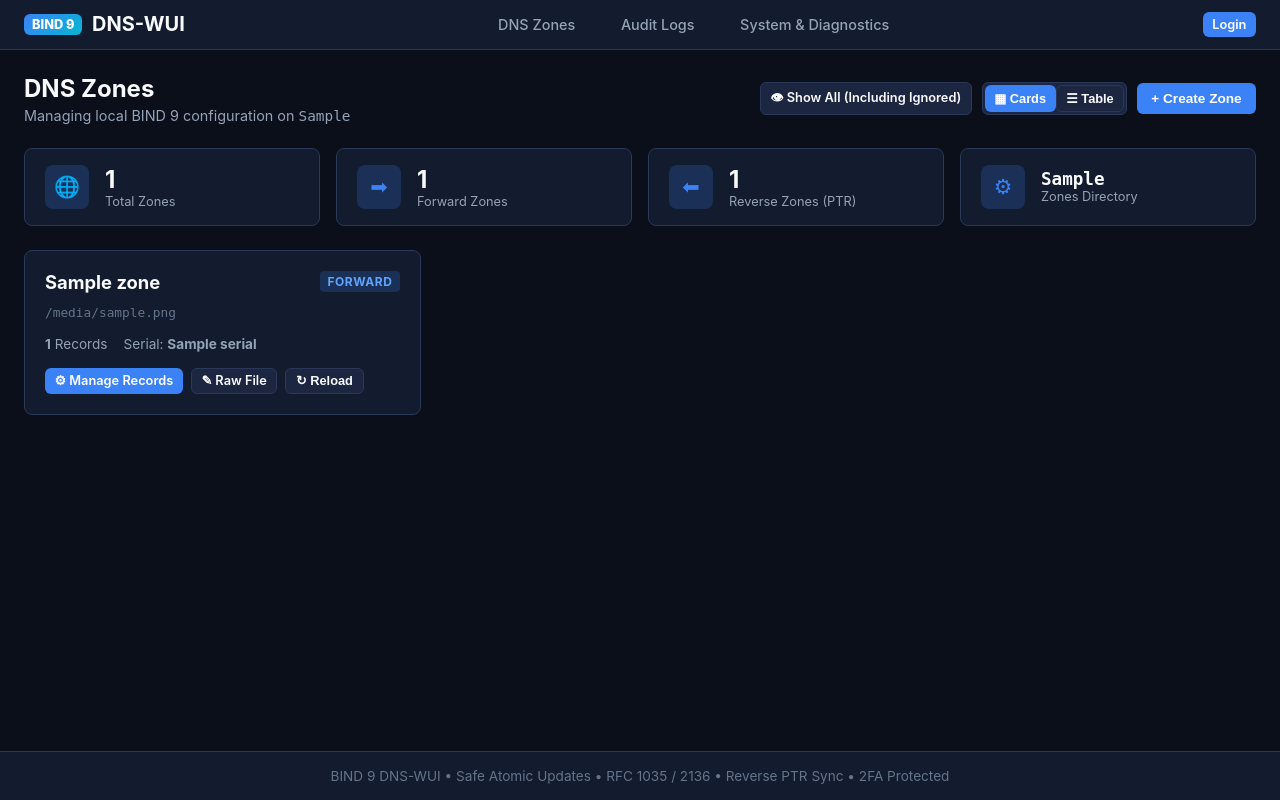
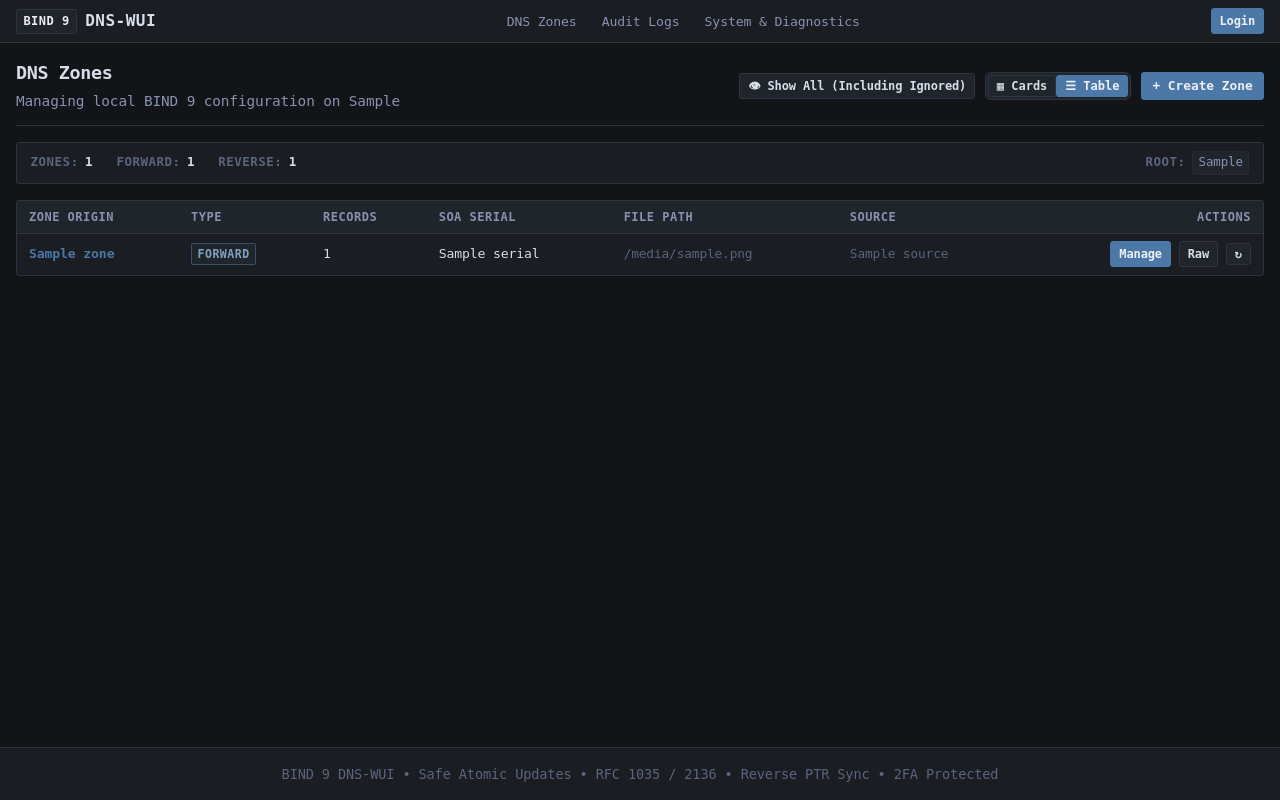
Before and after one commit to pferland/dns-wui, a FastAPI app: template app/templates/index.html in a window 1280 px wide. Run offline with FastAPI, Linux system fonts and the light colour scheme; the template is opened without the code that fills it: most values are stand-ins (such as "Sample title", 1, 10 or a date in 2020).

Commit message:
style: apply high-density utilitarian sysadmin console design

```diff
--- a/app/static/css/style.css
+++ b/app/static/css/style.css
@@ -1,30 +1,38 @@
 :root {
-  --bg-primary: #0b0f19;
-  --bg-secondary: #131b2e;
-  --bg-card: #1c2640;
-  --bg-card-hover: #243152;
-  --border-color: #2a3859;
-  --accent: #3b82f6;
-  --accent-hover: #2563eb;
-  --accent-glow: rgba(59, 130, 246, 0.2);
-  --text-main: #f8fafc;
-  --text-muted: #94a3b8;
-  --text-dim: #64748b;
-  --success: #10b981;
-  --warning: #f59e0b;
-  --danger: #ef4444;
-  --radius: 8px;
-  --shadow: 0 4px 16px rgba(0, 0, 0, 0.5);
+  --bg-primary: #121417;
+  --bg-secondary: #1a1d22;
+  --bg-card: #20242b;
+  --bg-card-hover: #272d36;
+  --bg-active: #2f3642;
+  --border-color: #2e3440;
+  --border-focus: #4c566a;
+  --border-subtle: #242933;
 
-  /* DNS Record Badges */
-  --badge-a: #0284c7;
-  --badge-aaaa: #0d9488;
-  --badge-cname: #d97706;
-  --badge-ptr: #16a34a;
-  --badge-mx: #7c3aed;
-  --badge-txt: #475569;
-  --badge-ns: #db2777;
-  --badge-soa: #64748b;
+  --accent: #4c78a8;
+  --accent-hover: #5b8ec5;
+  --accent-text: #eceff4;
+
+  --text-main: #d8dee9;
+  --text-muted: #8892b0;
+  --text-dim: #5a657d;
+
+  --success: #a3be8c;
+  --warning: #ebcb8b;
+  --danger: #bf616a;
+
+  --radius: 3px;
+  --radius-sm: 2px;
+  --shadow: none;
+
+  /* Strict DNS Record Badges */
+  --badge-a: #2e3440;
+  --badge-aaaa: #2e3440;
+  --badge-cname: #2e3440;
+  --badge-ptr: #2e3440;
+  --badge-mx: #2e3440;
+  --badge-txt: #2e3440;
+  --badge-ns: #2e3440;
+  --badge-soa: #2e3440;
 }
 
 * {
@@ -34,17 +42,24 @@
 }
 
 body {
-  font-family: -apple-system, BlinkMacSystemFont, "Segoe UI", Roboto, Helvetica, Arial, sans-serif;
+  font-family: ui-monospace, "SF Mono", "DejaVu Sans Mono", "Roboto Mono", Menlo, Consolas, monospace;
   background-color: var(--bg-primary);
   color: var(--text-main);
   min-height: 100vh;
   display: flex;
   flex-direction: column;
+  font-size: 13px;
+  line-height: 1.5;
+  letter-spacing: -0.01em;
 }
 
 a {
-  color: inherit;
+  color: var(--accent-hover);
   text-decoration: none;
+}
+
+a:hover {
+  text-decoration: underline;
 }
 
 /* Header & Nav */
@@ -57,114 +72,127 @@ header {
 }
 
 .navbar {
-  max-width: 1400px;
+  max-width: 1440px;
   margin: 0 auto;
   display: flex;
   align-items: center;
   justify-content: space-between;
-  padding: 0.75rem 1.5rem;
+  padding: 0.5rem 1rem;
 }
 
 .nav-brand {
   display: flex;
   align-items: center;
-  gap: 0.6rem;
-  font-size: 1.25rem;
+  gap: 0.5rem;
+  font-size: 1rem;
   font-weight: 700;
+  letter-spacing: 0.5px;
   color: var(--text-main);
 }
 
 .brand-badge {
-  background: linear-gradient(135deg, #3b82f6, #06b6d4);
-  color: #fff;
-  padding: 0.2rem 0.5rem;
-  border-radius: 6px;
-  font-size: 0.8rem;
-  font-weight: 800;
+  background: var(--bg-card);
+  color: var(--accent-text);
+  border: 1px solid var(--border-color);
+  padding: 0.15rem 0.4rem;
+  border-radius: var(--radius-sm);
+  font-size: 0.75rem;
+  font-weight: 700;
 }
 
 .nav-links {
   display: flex;
   align-items: center;
-  gap: 1.25rem;
+  gap: 0.25rem;
   list-style: none;
 }
 
 .nav-links a {
-  padding: 0.4rem 0.8rem;
-  border-radius: 6px;
+  padding: 0.3rem 0.6rem;
+  border-radius: var(--radius-sm);
   color: var(--text-muted);
-  font-weight: 500;
-  font-size: 0.9rem;
-  transition: all 0.2s;
+  font-size: 0.82rem;
+  border: 1px solid transparent;
+  transition: all 0.1s;
 }
 
 .nav-links a:hover,
 .nav-links a.active {
   color: var(--text-main);
   background-color: var(--bg-card);
+  border-color: var(--border-color);
+  text-decoration: none;
 }
 
 .nav-actions {
   display: flex;
   align-items: center;
-  gap: 0.75rem;
+  gap: 0.5rem;
 }
 
 /* Buttons */
 .btn {
   display: inline-flex;
   align-items: center;
-  gap: 0.4rem;
-  padding: 0.5rem 0.9rem;
-  border-radius: 6px;
-  font-size: 0.85rem;
+  justify-content: center;
+  gap: 0.35rem;
+  padding: 0.35rem 0.65rem;
+  border-radius: var(--radius);
+  font-size: 0.8rem;
+  font-family: inherit;
   font-weight: 600;
   cursor: pointer;
-  border: none;
-  transition: all 0.15s;
+  border: 1px solid var(--border-color);
+  background-color: var(--bg-card);
+  color: var(--text-main);
+  transition: background-color 0.1s, border-color 0.1s;
+  text-decoration: none !important;
+}
+
+.btn:hover {
+  background-color: var(--bg-card-hover);
+  border-color: var(--border-focus);
 }
 
 .btn-primary {
   background-color: var(--accent);
-  color: #fff;
+  color: var(--accent-text);
+  border-color: var(--accent);
 }
 
 .btn-primary:hover {
   background-color: var(--accent-hover);
+  border-color: var(--accent-hover);
 }
 
 .btn-secondary {
   background-color: var(--bg-card);
   color: var(--text-main);
-  border: 1px solid var(--border-color);
-}
-
-.btn-secondary:hover {
-  background-color: var(--bg-card-hover);
+  border-color: var(--border-color);
 }
 
 .btn-danger {
-  background-color: rgba(239, 68, 68, 0.2);
-  color: #fca5a5;
-  border: 1px solid var(--danger);
+  background-color: rgba(191, 97, 106, 0.15);
+  color: #d08770;
+  border-color: rgba(191, 97, 106, 0.4);
 }
 
 .btn-danger:hover {
   background-color: var(--danger);
   color: #fff;
+  border-color: var(--danger);
 }
 
 .btn-sm {
-  padding: 0.3rem 0.6rem;
-  font-size: 0.8rem;
+  padding: 0.2rem 0.5rem;
+  font-size: 0.75rem;
 }
 
 /* Container */
 .container {
-  max-width: 1400px;
+  max-width: 1440px;
   margin: 0 auto;
-  padding: 1.5rem;
+  padding: 1rem;
   flex: 1;
   width: 100%;
 }
@@ -174,76 +202,76 @@ header {
   display: flex;
   justify-content: space-between;
   align-items: center;
-  margin-bottom: 1.5rem;
+  margin-bottom: 1rem;
   flex-wrap: wrap;
-  gap: 1rem;
+  gap: 0.75rem;
+  border-bottom: 1px solid var(--border-color);
+  padding-bottom: 0.75rem;
 }
 
 .page-title {
-  font-size: 1.5rem;
+  font-size: 1.15rem;
+  font-weight: 700;
+  letter-spacing: -0.02em;
+}
+
+/* Utilitarian Status Bar */
+.status-bar {
+  display: flex;
+  align-items: center;
+  gap: 1.5rem;
+  background-color: var(--bg-secondary);
+  border: 1px solid var(--border-color);
+  border-radius: var(--radius);
+  padding: 0.5rem 0.85rem;
+  margin-bottom: 1rem;
+  font-size: 0.78rem;
+  flex-wrap: wrap;
+}
+
+.status-item {
+  display: flex;
+  align-items: center;
+  gap: 0.4rem;
+}
+
+.status-label {
+  color: var(--text-dim);
+  font-weight: 700;
+  letter-spacing: 0.5px;
+}
+
+.status-val {
+  color: var(--text-main);
   font-weight: 700;
 }
 
-/* Stat Cards */
-.stats-grid {
-  display: grid;
-  grid-template-columns: repeat(auto-fit, minmax(220px, 1fr));
-  gap: 1rem;
-  margin-bottom: 1.5rem;
-}
-
-.stat-card {
-  background-color: var(--bg-secondary);
-  border: 1px solid var(--border-color);
-  border-radius: var(--radius);
-  padding: 1rem 1.25rem;
-  display: flex;
-  align-items: center;
-  gap: 1rem;
-}
-
-.stat-icon {
-  width: 44px;
-  height: 44px;
-  border-radius: 8px;
-  background-color: var(--accent-glow);
-  color: var(--accent);
-  display: flex;
-  align-items: center;
-  justify-content: center;
-  font-size: 1.3rem;
-}
-
-.stat-value {
-  font-size: 1.5rem;
-  font-weight: 700;
-}
-
-.stat-label {
-  font-size: 0.8rem;
+.status-code {
   color: var(--text-muted);
+  background: var(--bg-card);
+  padding: 0.1rem 0.35rem;
+  border-radius: var(--radius-sm);
+  border: 1px solid var(--border-subtle);
 }
 
 /* Zone Grid (Cards Mode) */
 .zones-grid {
   display: grid;
-  grid-template-columns: repeat(auto-fill, minmax(320px, 1fr));
-  gap: 1.25rem;
+  grid-template-columns: repeat(auto-fill, minmax(310px, 1fr));
+  gap: 0.75rem;
 }
 
 .zone-card {
   background-color: var(--bg-secondary);
   border: 1px solid var(--border-color);
   border-radius: var(--radius);
-  padding: 1.25rem;
+  padding: 0.85rem;
   display: flex;
   flex-direction: column;
-  transition: transform 0.15s, border-color 0.15s;
 }
 
 .zone-card:hover {
-  transform: translateY(-2px);
-  border-color: var(--accent);
+  border-color: var(--border-focus);
 }
 
 .zone-card-header {
@@ -284,28 +312,31 @@ header {
 }
 
 /* Badges */
+/* Utilitarian Badges */
 .badge {
   display: inline-block;
-  padding: 0.2rem 0.5rem;
-  border-radius: 4px;
-  font-size: 0.75rem;
+  padding: 0.1rem 0.35rem;
+  border-radius: var(--radius-sm);
+  font-size: 0.72rem;
   font-weight: 700;
   letter-spacing: 0.5px;
+  border: 1px solid var(--border-color);
+  background-color: var(--bg-card);
 }
 
-.badge-forward { background-color: rgba(59, 130, 246, 0.2); color: #60a5fa; }
-.badge-reverse { background-color: rgba(16, 185, 129, 0.2); color: #34d399; }
+.badge-forward { border-color: rgba(91, 142, 197, 0.4); color: #81a1c1; }
+.badge-reverse { border-color: rgba(163, 190, 140, 0.4); color: #a3be8c; }
 
-.badge-A { background-color: var(--badge-a); color: #fff; }
-.badge-AAAA { background-color: var(--badge-aaaa); color: #fff; }
-.badge-CNAME { background-color: var(--badge-cname); color: #fff; }
-.badge-PTR { background-color: var(--badge-ptr); color: #fff; }
-.badge-MX { background-color: var(--badge-mx); color: #fff; }
-.badge-TXT { background-color: var(--badge-txt); color: #fff; }
-.badge-NS { background-color: var(--badge-ns); color: #fff; }
-.badge-SOA { background-color: var(--badge-soa); color: #fff; }
+.badge-A { border-color: #5e81ac; color: #88c0d0; }
+.badge-AAAA { border-color: #8fbcbb; color: #8fbcbb; }
+.badge-CNAME { border-color: #d08770; color: #ebcb8b; }
+.badge-PTR { border-color: #a3be8c; color: #a3be8c; }
+.badge-MX { border-color: #b48ead; color: #b48ead; }
+.badge-TXT { border-color: #4c566a; color: #d8dee9; }
+.badge-NS { border-color: #bf616a; color: #d08770; }
+.badge-SOA { border-color: #4c566a; color: #eceff4; }
 
-/* Compact Sysadmin Table */
+/* High-Density Utilitarian Data Table */
 .data-table-container {
   background-color: var(--bg-secondary);
   border: 1px solid var(--border-color);
@@ -317,20 +348,24 @@ header {
   width: 100%;
   border-collapse: collapse;
   text-align: left;
-  font-size: 0.9rem;
+  font-size: 0.82rem;
+  font-family: inherit;
 }
 
 .data-table th {
   background-color: var(--bg-card);
-  padding: 0.75rem 1rem;
+  padding: 0.45rem 0.75rem;
   color: var(--text-muted);
-  font-weight: 600;
+  font-weight: 700;
+  font-size: 0.75rem;
+  letter-spacing: 0.5px;
   border-bottom: 1px solid var(--border-color);
+  text-transform: uppercase;
 }
 
 .data-table td {
-  padding: 0.7rem 1rem;
-  border-bottom: 1px solid var(--border-color);
+  padding: 0.45rem 0.75rem;
+  border-bottom: 1px solid var(--border-subtle);
   color: var(--text-main);
   vertical-align: middle;
 }
--- a/app/static/js/app.js
+++ b/app/static/js/app.js
@@ -15,6 +15,12 @@ function showToast(message, isError = false) {
     toast.classList.remove("show");
   }, 3500);
 }
+
+// Initialize View Mode on Load (Defaults to Table)
+document.addEventListener("DOMContentLoaded", () => {
+  const savedMode = localStorage.getItem("dns_view_mode") || "table";
+  setViewMode(savedMode);
+});
 
 // View Mode Toggle (Cards vs Compact Table)
 function setViewMode(mode) {
--- a/app/templates/index.html
+++ b/app/templates/index.html
@@ -27,35 +27,23 @@
   </div>
 </div>
 
-<!-- Stats -->
-<div class="stats-grid">
-  <div class="stat-card">
-    <div class="stat-icon">&#127760;</div>
-    <div>
-      <div class="stat-value">{{ zones|length }}</div>
-      <div class="stat-label">Total Zones</div>
-    </div>
+<!-- Utilitarian Status Bar -->
+<div class="status-bar">
+  <div class="status-item">
+    <span class="status-label">ZONES:</span>
+    <span class="status-val">{{ zones|length }}</span>
   </div>
-  <div class="stat-card">
-    <div class="stat-icon">&#10145;</div>
-    <div>
-      <div class="stat-value">{{ forward_count }}</div>
-      <div class="stat-label">Forward Zones</div>
-    </div>
+  <div class="status-item">
+    <span class="status-label">FORWARD:</span>
+    <span class="status-val">{{ forward_count }}</span>
   </div>
-  <div class="stat-card">
-    <div class="stat-icon">&#11013;</div>
-    <div>
-      <div class="stat-value">{{ reverse_count }}</div>
-      <div class="stat-label">Reverse Zones (PTR)</div>
-    </div>
+  <div class="status-item">
+    <span class="status-label">REVERSE:</span>
+    <span class="status-val">{{ reverse_count }}</span>
   </div>
-  <div class="stat-card">
-    <div class="stat-icon">&#9881;</div>
-    <div>
-      <div class="stat-value" style="font-size: 1.1rem; font-family: monospace; overflow: hidden; text-overflow: ellipsis;">{{ zones_dir }}</div>
-      <div class="stat-label">Zones Directory</div>
-    </div>
+  <div class="status-item" style="margin-left: auto;">
+    <span class="status-label">ROOT:</span>
+    <code class="status-code">{{ zones_dir }}</code>
   </div>
 </div>
 
```
Also changed, not shown: other parts of app/static/css/style.css (+17 -16 lines), app/templates/zone_detail.html (+9 -9 lines).
